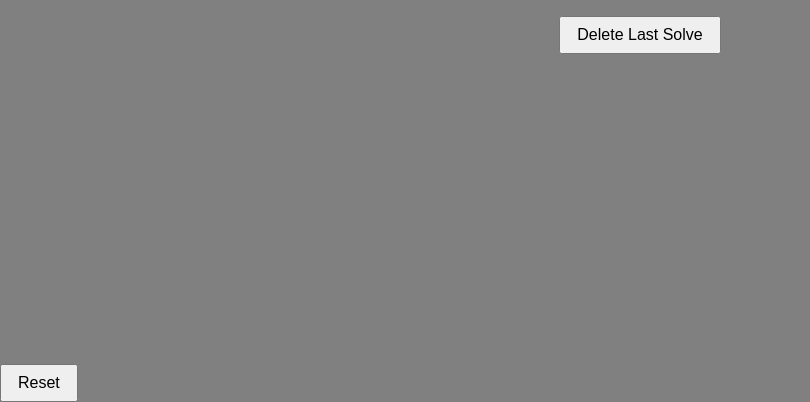
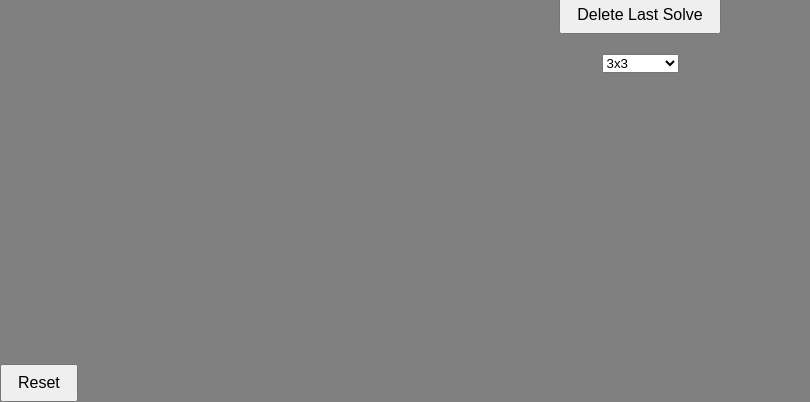
Before and after one commit to mletnyre/RubiksCubeTimer, a plain HTML site: page frontend/index.html in a window 1280 px wide. Shown: the part 436-838 px from the top of the page, without its empty margins (0-810 px from the left). Drawn offline with Linux system fonts and the light colour scheme.

Commit message:
added select html tag, no functionality

```diff
--- a/frontend/index.html
+++ b/frontend/index.html
@@ -14,6 +14,17 @@
             <button class = "DNF" id = "DNF"> DNF </button>
         </div>
         <button id = "delete">Delete Last Solve</button>
+        <select name="Cube Select" id="cubeSelect">
+            <option>3x3</option>
+            <option>2x2</option>
+            <option>4x4</option>
+            <option>5x5</option>
+            <option>6x6</option>
+            <option>7x7</option>
+            <option>pyraminx</option>
+            <option>clock</option>
+            <option>1x1</option>
+        </select>
     </div>
     <button class="reset-button" id = "reset-button"> Reset </button>
 
```
